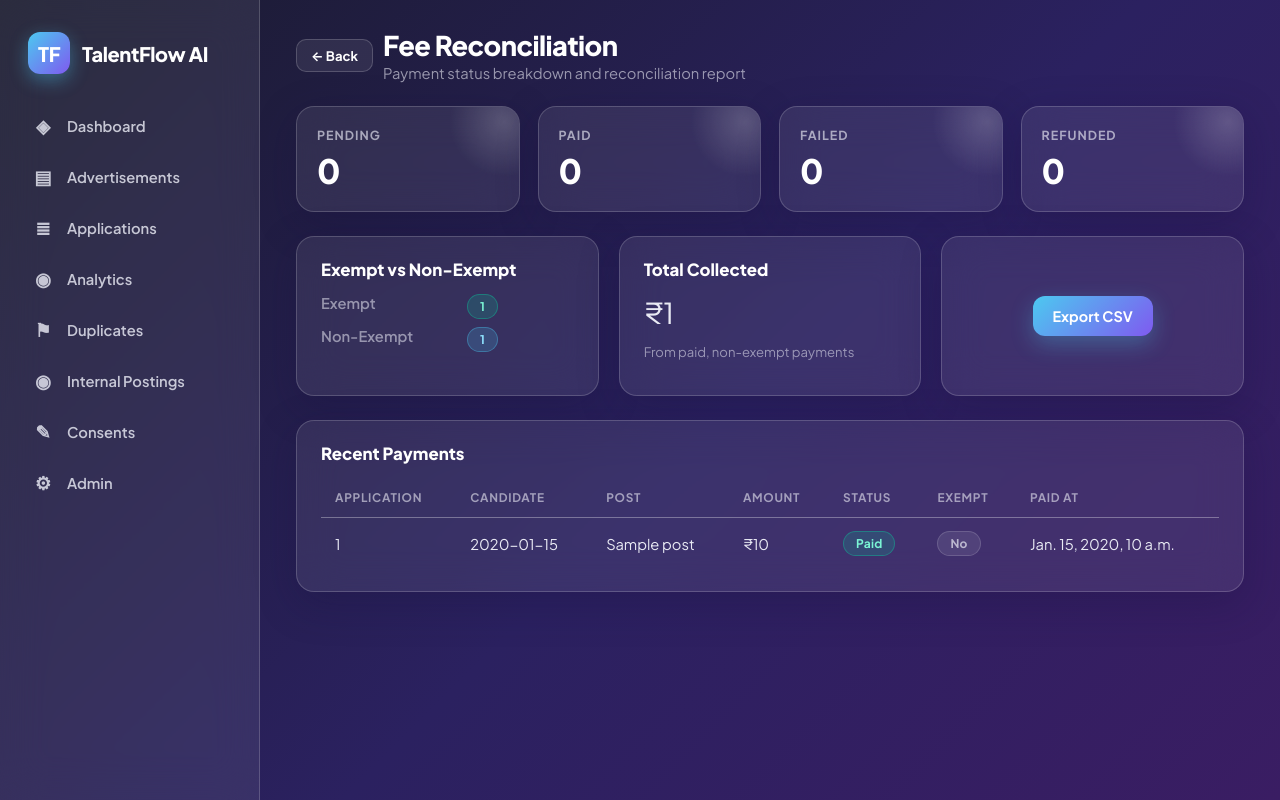
After one commit to BusDec/TalentFlowAI, a Django app: template templates/recruitment/fee_reconciliation.html in a window 1280 px wide. The commit adds this page. Run offline with Django 5.2, Linux system fonts and the light colour scheme; the template is opened without the code that fills it: most values are stand-ins (such as "Sample title", 1, 10 or a date in 2020); some libraries are stand-ins or nearby versions.

Commit message:
Phase 3: Fee — payment wiring, slip integration, reconciliation

```diff
--- a/portal/urls.py
+++ b/portal/urls.py
@@ -29,6 +29,11 @@ urlpatterns = [
         views.application_slip,
         name="portal_application_slip",
     ),
+    path(
+        "portal/applications/<str:application_id>/pay/",
+        views.pay_fee,
+        name="portal_pay_fee",
+    ),
     path("portal/consents/", views.consent_list, name="portal_consents"),
     path("portal/profile/", views.profile_view, name="portal_profile"),
     path("portal/consents/<int:consent_id>/revoke/", views.consent_revoke, name="portal_consent_revoke"),
--- a/recruitment/urls.py
+++ b/recruitment/urls.py
@@ -24,6 +24,7 @@ urlpatterns = [
     path("duplicates/", views.duplicates_queue, name="duplicates_queue"),
     path("duplicates/<int:flag_id>/resolve/", views.duplicates_resolve, name="duplicates_resolve"),
     path("analytics/", views.analytics_view, name="analytics"),
+    path("fee-reconciliation/", views.fee_reconciliation, name="fee_reconciliation"),
     path("audit/consents/", views.consent_ledger, name="consent_ledger"),
     path("audit/consents/export/", views.consent_ledger_export, name="consent_ledger_export"),
 ]
--- /dev/null
+++ b/templates/recruitment/fee_reconciliation.html
@@ -0,0 +1,88 @@
+{% extends 'base.html' %}
+{% load i18n %}
+{% block title %}{% trans "Fee Reconciliation" %}{% endblock %}
+{% block page_title %}{% trans "Fee Reconciliation" %}{% endblock %}
+{% block subtitle %}{% trans "Payment status breakdown and reconciliation report" %}{% endblock %}
+
+{% block content %}
+<div class="tf-stats mb-4">
+    <div class="tf-stat">
+        <div class="label">{% trans "Pending" %}</div>
+        <div class="value">{{ status_counts.pending|default:0 }}</div>
+    </div>
+    <div class="tf-stat">
+        <div class="label">{% trans "Paid" %}</div>
+        <div class="value">{{ status_counts.completed|default:0 }}</div>
+    </div>
+    <div class="tf-stat">
+        <div class="label">{% trans "Failed" %}</div>
+        <div class="value">{{ status_counts.failed|default:0 }}</div>
+    </div>
+    <div class="tf-stat">
+        <div class="label">{% trans "Refunded" %}</div>
+        <div class="value">{{ status_counts.refunded|default:0 }}</div>
+    </div>
+</div>
+
+<div class="tf-grid-3 mb-4">
+    <div class="tf-glass tf-card">
+        <div class="tf-section-title">{% trans "Exempt vs Non-Exempt" %}</div>
+        <div class="tf-kv">
+            <span class="k">{% trans "Exempt" %}</span>
+            <span class="v"><span class="tf-badge success">{{ exempt_count }}</span></span>
+            <span class="k">{% trans "Non-Exempt" %}</span>
+            <span class="v"><span class="tf-badge primary">{{ non_exempt_count }}</span></span>
+        </div>
+    </div>
+    <div class="tf-glass tf-card">
+        <div class="tf-section-title">{% trans "Total Collected" %}</div>
+        <div class="value" style="font-size:1.8rem;color:var(--accent)">₹{{ total_collected }}</div>
+        <p class="tf-muted" style="font-size:0.82rem">{% trans "From paid, non-exempt payments" %}</p>
+    </div>
+    <div class="tf-glass tf-card" style="display:flex;align-items:center;justify-content:center">
+        <a class="tf-btn" href="?format=csv">{% trans "Export CSV" %}</a>
+    </div>
+</div>
+
+<div class="tf-glass tf-card">
+    <div class="tf-section-title">{% trans "Recent Payments" %}</div>
+    <table class="tf-table">
+        <thead>
+            <tr>
+                <th>{% trans "Application" %}</th>
+                <th>{% trans "Candidate" %}</th>
+                <th>{% trans "Post" %}</th>
+                <th>{% trans "Amount" %}</th>
+                <th>{% trans "Status" %}</th>
+                <th>{% trans "Exempt" %}</th>
+                <th>{% trans "Paid At" %}</th>
+            </tr>
+        </thead>
+        <tbody>
+            {% for p in payments %}
+            <tr>
+                <td>{{ p.application.application_id }}</td>
+                <td>{{ p.application.candidate }}</td>
+                <td>{{ p.application.post }}</td>
+                <td>₹{{ p.amount }}</td>
+                <td>
+                    <span class="tf-badge {% if p.status == 'completed' %}success{% elif p.status == 'failed' %}danger{% elif p.status == 'refunded' %}warning{% else %}muted{% endif %}">
+                        {% if p.status == 'completed' %}{% trans "Paid" %}{% else %}{{ p.get_status_display }}{% endif %}
+                    </span>
+                </td>
+                <td>
+                    {% if p.exempt %}
+                    <span class="tf-badge success">{% trans "Yes" %}</span>
+                    {% else %}
+                    <span class="tf-badge muted">{% trans "No" %}</span>
+                    {% endif %}
+                </td>
+                <td>{{ p.paid_at|default:"—" }}</td>
+            </tr>
+            {% empty %}
+            <tr><td colspan="7" class="tf-muted">{% trans "No payments recorded yet." %}</td></tr>
+            {% endfor %}
+        </tbody>
+    </table>
+</div>
+{% endblock %}
```
Also changed, not shown: recruitment/slip_pdf.py (+21 -4 lines), recruitment/test_fees.py (+41 -0 lines), recruitment/views.py (+62 -0 lines), templates/portal/application_detail.html (+23 -1 lines).
